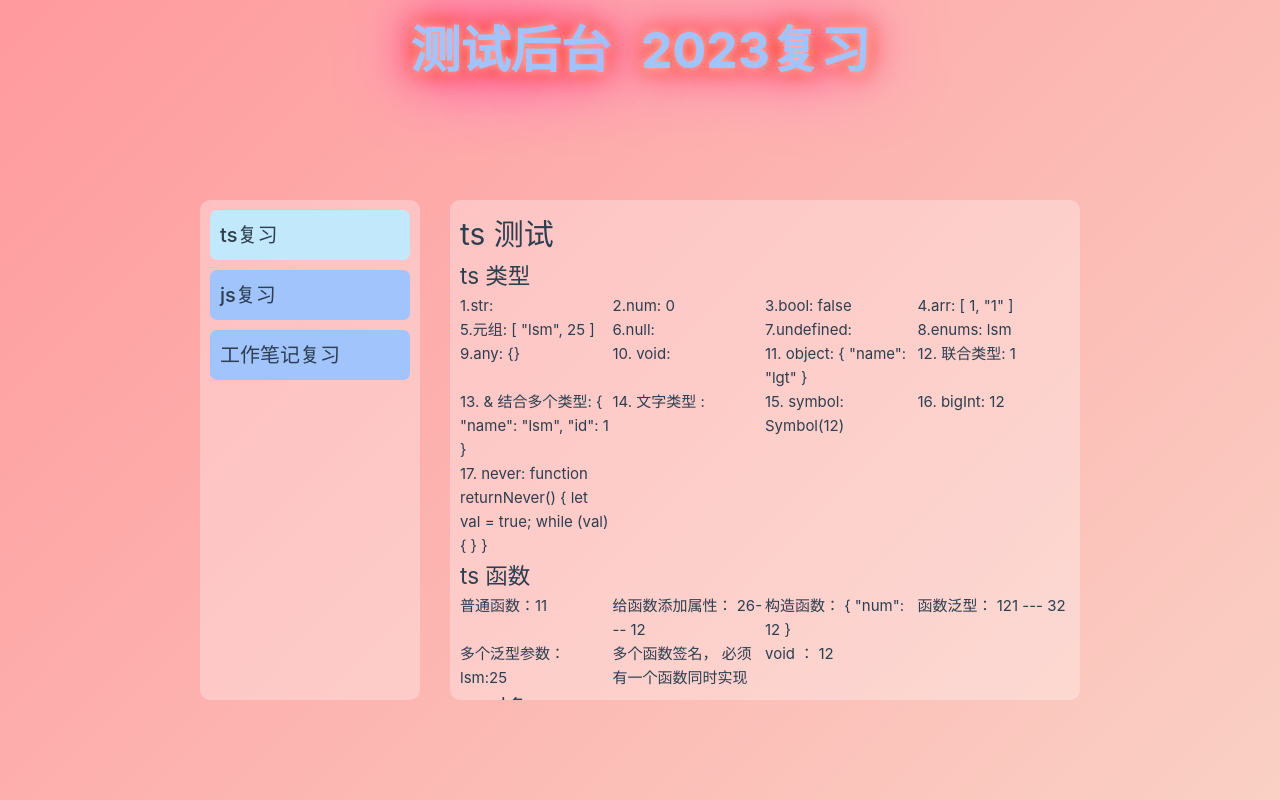
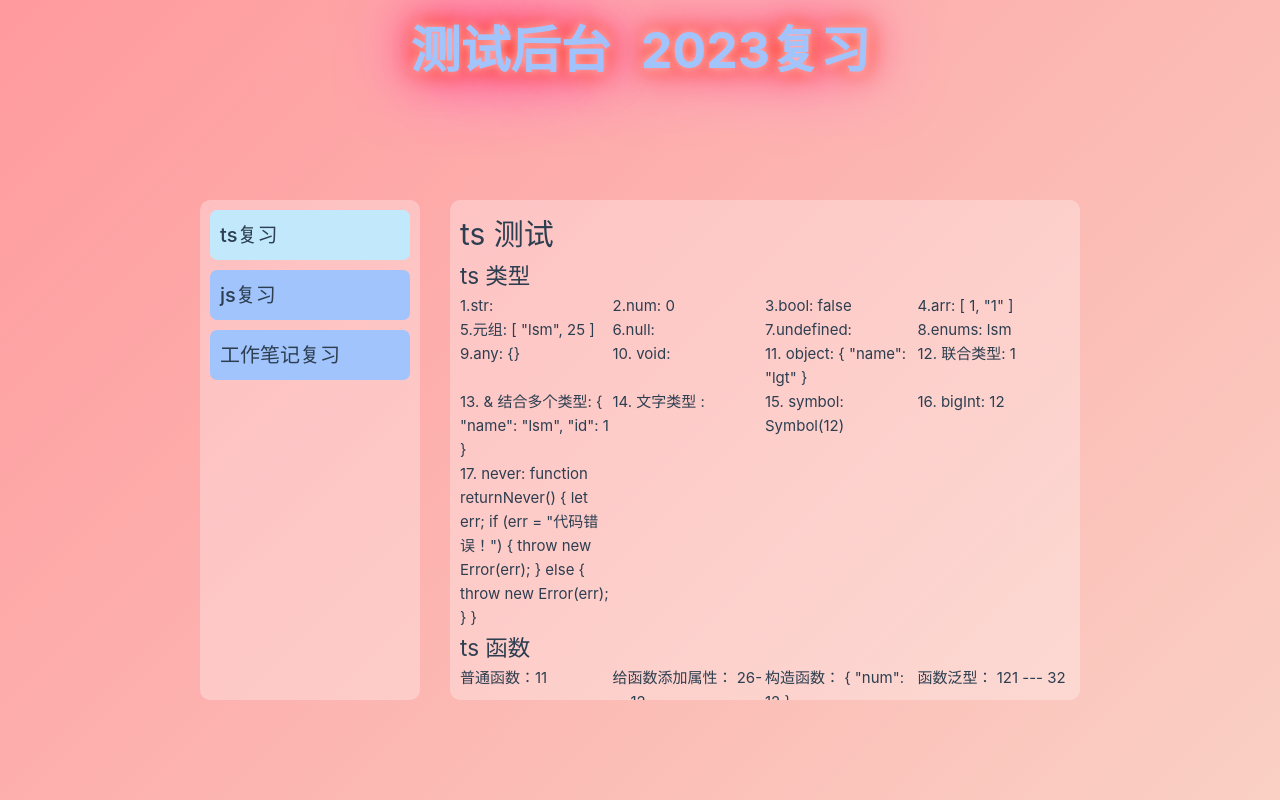
Before and after one commit to mpasdi/test-vue3, a Vue app: page /review/tsTest in a window 1280 px wide. Built offline with nearby package versions, Linux system fonts and the light colour scheme.

Commit message:
feat:解决ts报错

```diff
--- a/src/api/postApi/fileApi.ts
+++ b/src/api/postApi/fileApi.ts
@@ -1,6 +1,5 @@
 import request from '@/api/request'
 import { ContentTypeEnum } from '@/utils/enums'
-import { AxiosResponse } from 'axios/index'
 
 function pieceUpload(data: FormData) {
   console.log('lsm -0--data', data)
--- a/src/components/subComponentsTest/SubComponentOne.vue
+++ b/src/components/subComponentsTest/SubComponentOne.vue
@@ -23,7 +23,7 @@
     console.log('lsm----sub numVal', proVal.value)
     // proVal.value = 10 // 不会生效
   })
-  const proVal = inject('numVal', 10)
+  const proVal = inject('numVal', ref(10))
   const userStore = useUser()
 
   // data
--- a/src/views/review/modules/TsTest.vue
+++ b/src/views/review/modules/TsTest.vue
@@ -80,7 +80,7 @@
   const text = ref<'lsm' | 'xcz'>()
   text.value = str.value as 'lsm'
   // text.value = <'lsm'>str.value
-  text.value = str.value as const
+  // text.value = str.value as const // 不行
 
   const symbol = ref<symbol>(Symbol(12))
   const bigInt = ref<bigint>(BigInt(12.0))
@@ -94,14 +94,17 @@
     return undefined
   }
   function returnNever(): never {
-    // let err: string
-    // if ((err = '代码错误！')) {
-    //   throw new Error(err)
+    let err: string
+    if ((err = '代码错误！')) {
+      throw new Error(err)
+    } else {
+      throw new Error(err)
+    }
+    // let val = true
+    // while (val) {
+    //   // console.log()
+    //   throw new Error('error')
     // }
-    let val = true
-    while (val) {
-      // console.log()
-    }
   }
 
   class Fruit<T> {
@@ -227,7 +230,7 @@
 
   const obj4: obj4Type<string> = {
     height: 12,
-    color: 11,
+    color: '11',
     attr: 'any'
   }
 </script>
--- a/env.d.ts
+++ b/types/env.d.ts
@@ -5,6 +5,7 @@
  * @Description: 描述
  */
 /// <reference types="vite/client" />
+export {}
 
 declare global {
   declare interface Window {
```
Also changed, not shown: components.d.ts (+22 -22 lines).
